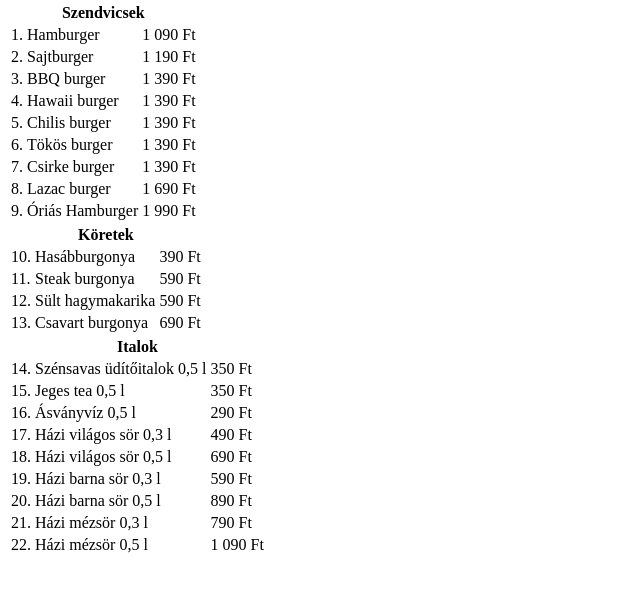
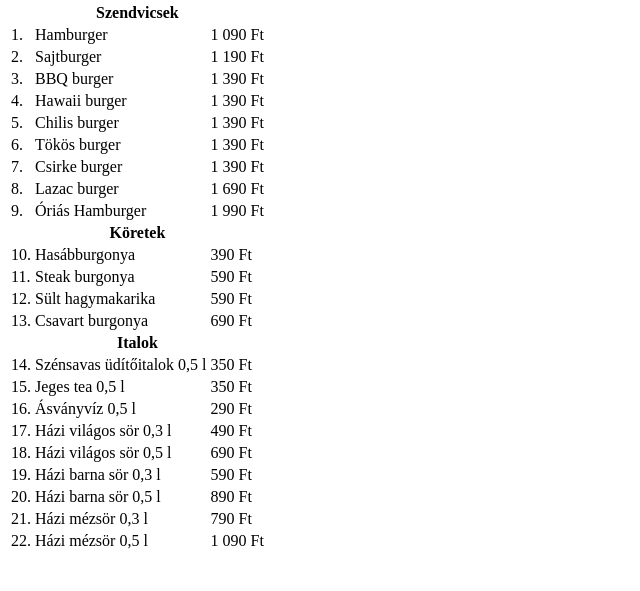
Before and after one commit to Gombosjim/Gombosjim.github.io, a plain HTML site: page menu.html in a window 1280 px wide. Shown: the part 149-740 px from the top of the page, without its empty margins (0-640 px from the left). Drawn offline with Linux system fonts and the light colour scheme.

Commit message:
Menü változtatás: táblaösszevonás

```diff
--- a/menu.html
+++ b/menu.html
@@ -48,9 +48,7 @@
                 <td>9.</td><td>Óriás Hamburger</td><td>1 990 Ft</td>
             </tr>
         </tbody>
-    </table>
-    <table>
-        <thead>
+         <thead>
             <th colspan="3">
                 Köretek
             </th>
@@ -69,8 +67,7 @@
                 <td>13.</td><td>Csavart burgonya</td><td>690 Ft</td>
             </tr>
         </tbody>
-    </table>
-    <table>
+
         <thead>
             <th colspan="3">
                 Italok
```
